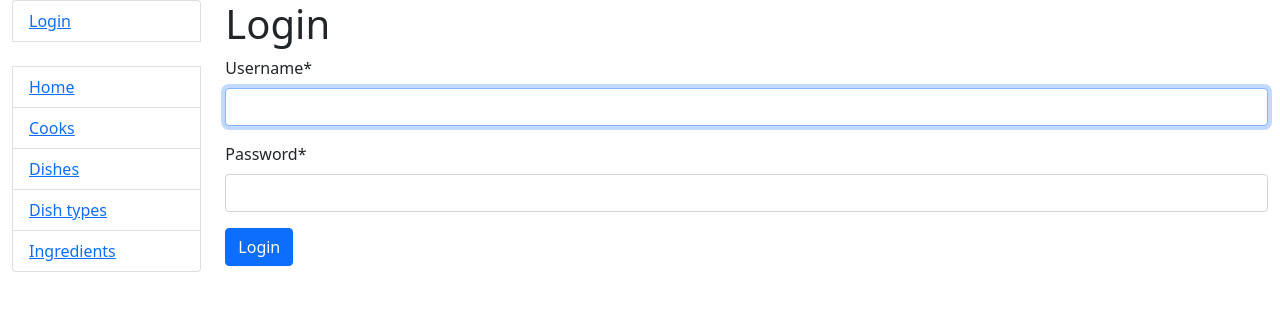
After one commit to Gr1zzZzzly/restaurant-kitchen-service, a Django app: page /accounts/login/ in a window 1280 px wide. The commit adds this page. Shown: the top 311 px of the page. Run offline with Django 4.2, Linux system fonts and the light colour scheme; some libraries are stand-ins or nearby versions.

Commit message:
implement login/logged_out systems and add them to sidebar

```diff
--- a/kitchen/models.py
+++ b/kitchen/models.py
@@ -10,7 +10,7 @@ class DishType(models.Model):
         ordering = ["name"]
 
     def __str__(self):
-        return f"{self.name} {self.name}"
+        return f"{self.name}"
 
 
 class Cook(AbstractUser):
--- a/kitchen/views.py
+++ b/kitchen/views.py
@@ -161,12 +161,10 @@ class CookCreateView(generic.CreateView):
 class CookUpdateView(generic.UpdateView):
     model = Cook
     form_class = CookForm
-    success_url = reverse_lazy("")
 
 
 class CookDeleteView(generic.DeleteView):
     model = Cook
-    success_url = reverse_lazy("")
 
 
 class IngredientListView(generic.ListView):
--- a/kitchen_project/urls.py
+++ b/kitchen_project/urls.py
@@ -21,4 +21,5 @@ from django.urls import path, include
 urlpatterns = [
     path("admin/", admin.site.urls),
     path("", include("kitchen.urls", namespace="kitchen")),
+    path("accounts/", include("django.contrib.auth.urls")),
 ] + static(settings.STATIC_URL, document_root=settings.STATIC_ROOT)
--- a/templates/includes/sidebar.html
+++ b/templates/includes/sidebar.html
@@ -1,10 +1,10 @@
 <ul class="sidebar-nav list-group">
-{#  {% if user.is_authenticated %}#}
-{#    <li class="list-group-item">User: <a href="{{ user.get_absolute_url }}">{{ user.get_username }}</a></li>#}
-{#    <li class="list-group-item"><a href="{% url 'logout'%}?next={{request.path}}">Logout</a></li>#}
-{#  {% else %}#}
-{#    <li class="list-group-item"><a href="{% url 'login'%}?next={{request.path}}">Login</a></li>#}
-{#  {% endif %}#}
+  {% if user.is_authenticated %}
+    <li class="list-group-item">User: <a href="{{ user.get_absolute_url }}">{{ user.get_username }}</a></li>
+    <li class="list-group-item"><a href="{% url 'logout'%}?next={{request.path}}">Logout</a></li>
+  {% else %}
+    <li class="list-group-item"><a href="{% url 'login'%}?next={{request.path}}">Login</a></li>
+  {% endif %}
 
   <br>
 
--- /dev/null
+++ b/templates/registration/login.html
@@ -0,0 +1,24 @@
+{% extends "base.html" %}
+{% load crispy_forms_filters %}
+
+{% block content %}
+
+{% if form.errors %}
+  <p>Your username and password didn't match. Please try again.</p>
+{% endif %}
+
+<h1>Login</h1>
+
+{% if next %}
+  <p>Please login to see this page.</p>
+{% endif %}
+
+<form method="post" action="{% url 'login' %}">
+  {% csrf_token %}
+  {{ form|crispy }}
+
+  <input type="submit" value="Login" class="btn btn-primary" />
+  <input type="hidden" name="next" value="{{ next }}" />
+</form>
+
+{% endblock %}
```
Also changed, not shown: templates/registration/logged_out.html (added, +7 -0 lines).
